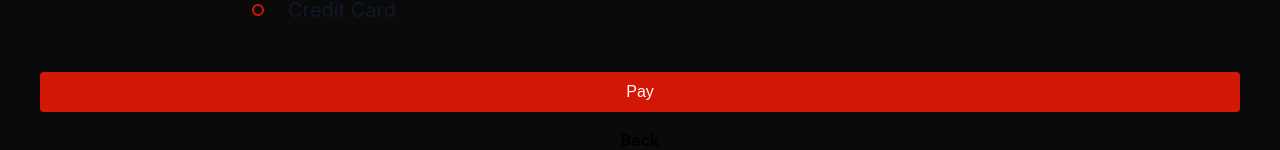
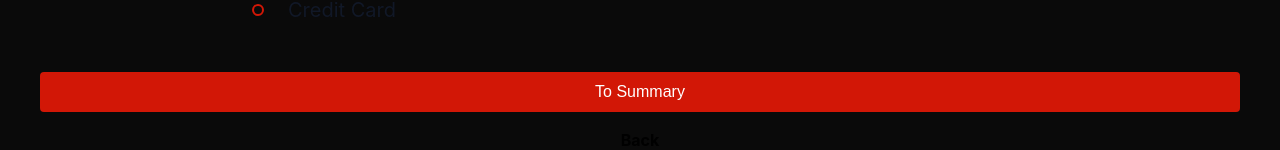
Before and after one commit to KelsonF/w12_E-Commerce_backend, a Next.js app: page /checkout/payment-option in a window 1280 px wide. Shown: the part 176-326 px from the top of the page. Built offline with nearby package versions, Linux system fonts and the light colour scheme.

Commit message:
fix: fixing route order flow

```diff
--- a/src/pages/checkout/address/index.tsx
+++ b/src/pages/checkout/address/index.tsx
@@ -15,7 +15,7 @@ export default function Address() {
   const [zipcode, setZipcode] = useState("");
 
   const handleBack = () => {
-    router.back();
+    router.push("/auth/login");
   };
 
   const handleSubmit = (e: React.FormEvent) => {
@@ -27,7 +27,7 @@ export default function Address() {
       zipcode,
     });
 
-    router.push("/checkout/confirmation");
+    router.push("/checkout/payment-option");
   };
 
   return (
--- a/src/pages/checkout/payment-option/index.tsx
+++ b/src/pages/checkout/payment-option/index.tsx
@@ -3,28 +3,47 @@ import { RadioButton } from "@/components/checkout/Radio";
 import { FlexContainer } from "@/components/shared/FlexContainer";
 import { Button, ButtonType } from "@/components/checkout/Button/Button";
 import { Back } from "@/components/product/back";
+import router from "next/router";
+import { useCheckout } from "@/application/providers/CheckoutProvider";
 
+export default function PaymentOption() {
+  const { setPaymentOption } = useCheckout();
 
+  const handlePaymentSelect = (option: string) => {
+    setPaymentOption(option);
+  };
 
-export default function PaymentOption(){
-    return( <div className="p-2">
+  const handleSubmit = (e: React.FormEvent) => {
+    e.preventDefault();
+    router.push("/checkout/summary");
+  };
+
+  return (
+    <div className="p-2">
       <LeftContainer>
-            <p className="text-3xl text-[#111827] font-[Inter] font-bold pt-2">Payment option</p>
+        <p className="text-3xl text-[#111827] font-[Inter] font-bold pt-2">
+          Payment option
+        </p>
       </LeftContainer>
       <div className="flex flex-col w-[50%] items-center">
         <LeftContainer>
-            <RadioButton id="credit" label="Credit Card"/>
+          <RadioButton
+            id="credit"
+            label="Credit Card"
+            onChange={() => handlePaymentSelect("CREDIT")}
+          />
         </LeftContainer>
       </div>
       <FlexContainer>
         <div className="flex flex-col items-center w-full p-4 gap-4">
-            <Button placeholder="Pay" style={ButtonType.PRIMARY} />
-            <Back placeholder="Back" ref="/address" />
+          <Button
+            placeholder="To Summary"
+            style={ButtonType.PRIMARY}
+            onClick={handleSubmit}
+          />
+          <Back placeholder="Back" ref="/checkout/address" />
         </div>
-
       </FlexContainer>
-
-
-         </div>);
-
+    </div>
+  );
 }
--- a/src/pages/checkout/summary/index.tsx
+++ b/src/pages/checkout/summary/index.tsx
@@ -43,7 +43,7 @@ export default function Summary(){
             <FlexContainer>
             <div className="flex flex-col items-center w-full p-4 gap-4">
             <Button placeholder="Pay" style={ButtonType.PRIMARY} />
-            <Back placeholder="Back" ref="/payment-option" />
+            <Back placeholder="Back" ref="/checkout/payment-option" />
             </div>
 
             </FlexContainer>
```
Lines whose indentation alone changed are shown as unchanged.
